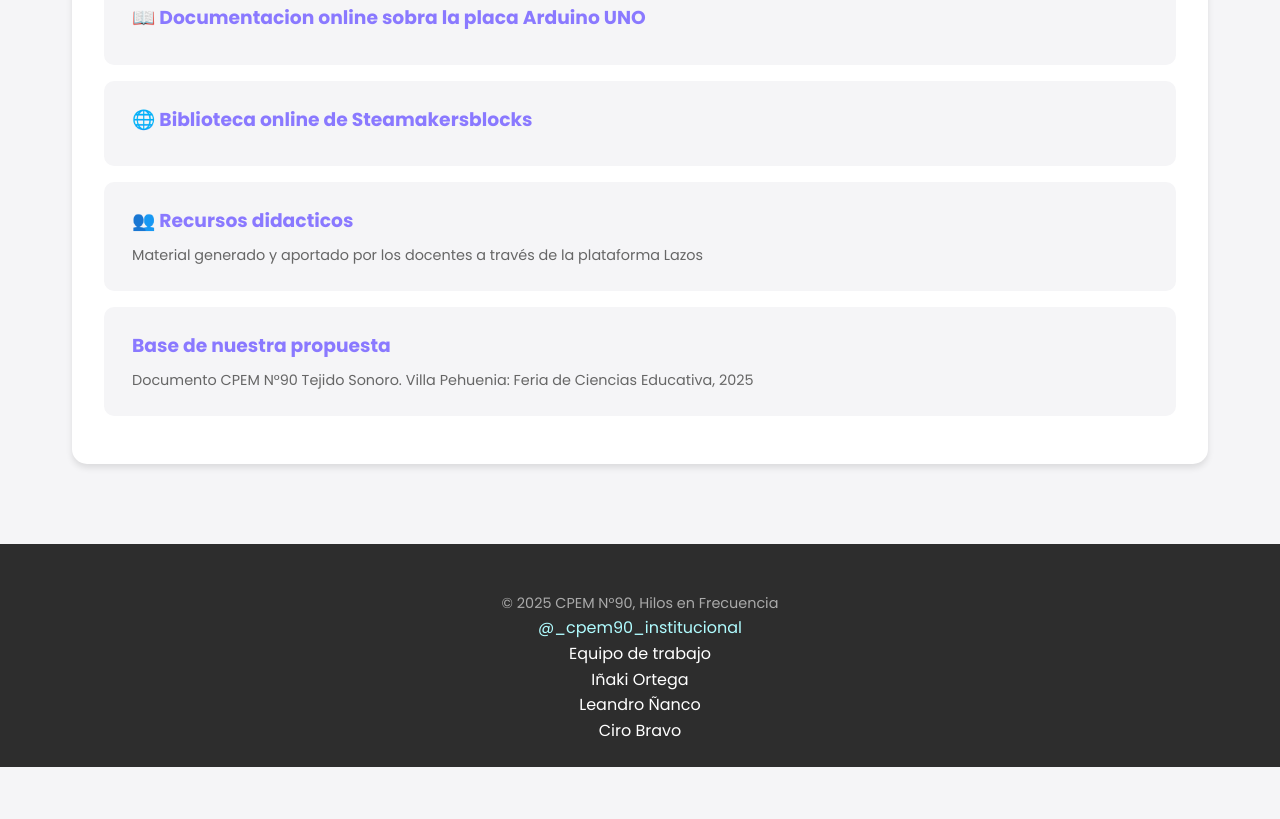
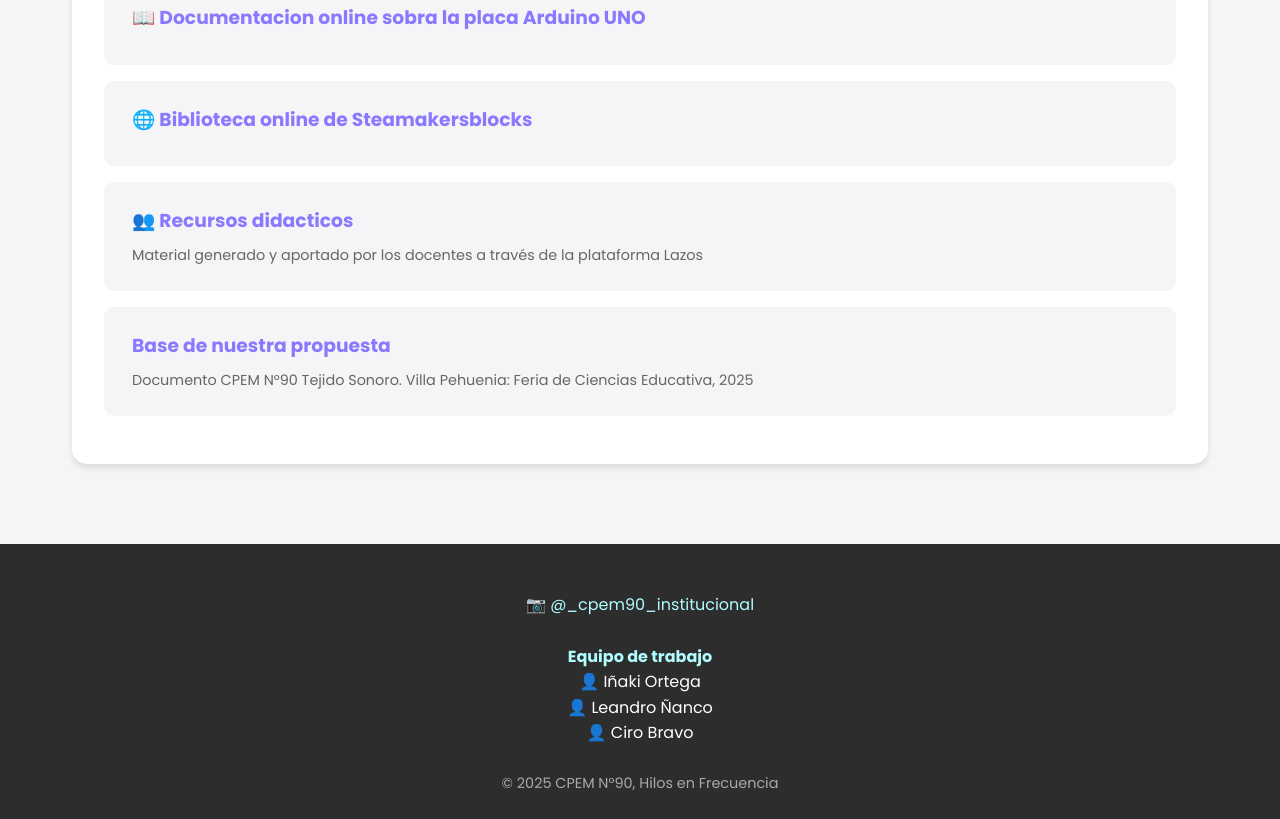
Before and after one commit to sfandress/hilosenfrecuencia, a plain HTML site: page index.html in a window 1280 px wide. Shown: the part 2565-3384 px from the top of the page. Before the commit the page ends 3332 px from the top, so only its background shows below. Drawn offline with Linux system fonts and the light colour scheme.

Commit message:
nueava actualizacion footer

```diff
--- a/index.html
+++ b/index.html
@@ -163,15 +163,16 @@
 
     <!-- ===== FOOTER ===== -->
     <footer id="info">
-        <p class="copyright">&copy; 2025 CPEM N°90, Hilos en Frecuencia</p>
-        <p><a href="https://www.instagram.com/_cpem90_institucional/" style="text-decoration: none; color:rgb(176, 252, 255)" target="_blank">@_cpem90_institucional</a></p>
-     <p>Equipo de trabajo</p>
+        <p><a href="https://www.instagram.com/_cpem90_institucional/" style="text-decoration: none; color:rgb(176, 252, 255)" target="_blank">📷 @_cpem90_institucional</a></p>
+    <br>
+        <p style="color:rgb(176, 252, 255);"><b>Equipo de trabajo</b></p>
      <ul>
-        <li>Iñaki Ortega</li>
-        <li>Leandro Ñanco</li>
-    <li>Ciro Bravo</li>
+        <li>👤 Iñaki Ortega</li>
+        <li>👤 Leandro Ñanco</li>
+        <li>👤 Ciro Bravo</li>
     </ul>
-
+    <br>
+    <p class="copyright">&copy; 2025 CPEM N°90, Hilos en Frecuencia</p>
     </footer>
 
     <!-- ===== JAVASCRIPT PARA FUNCIONALIDAD ===== -->
```
